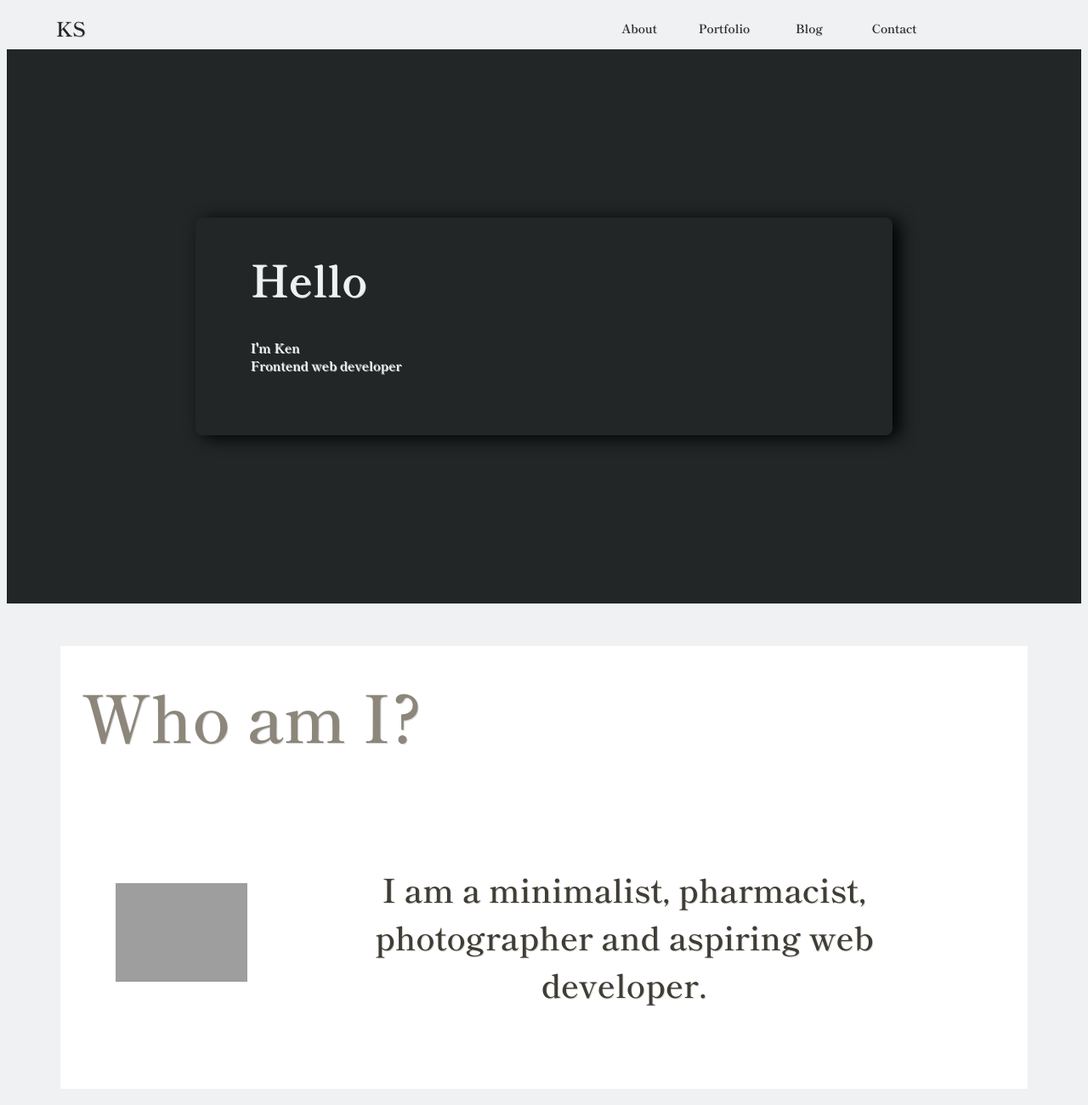
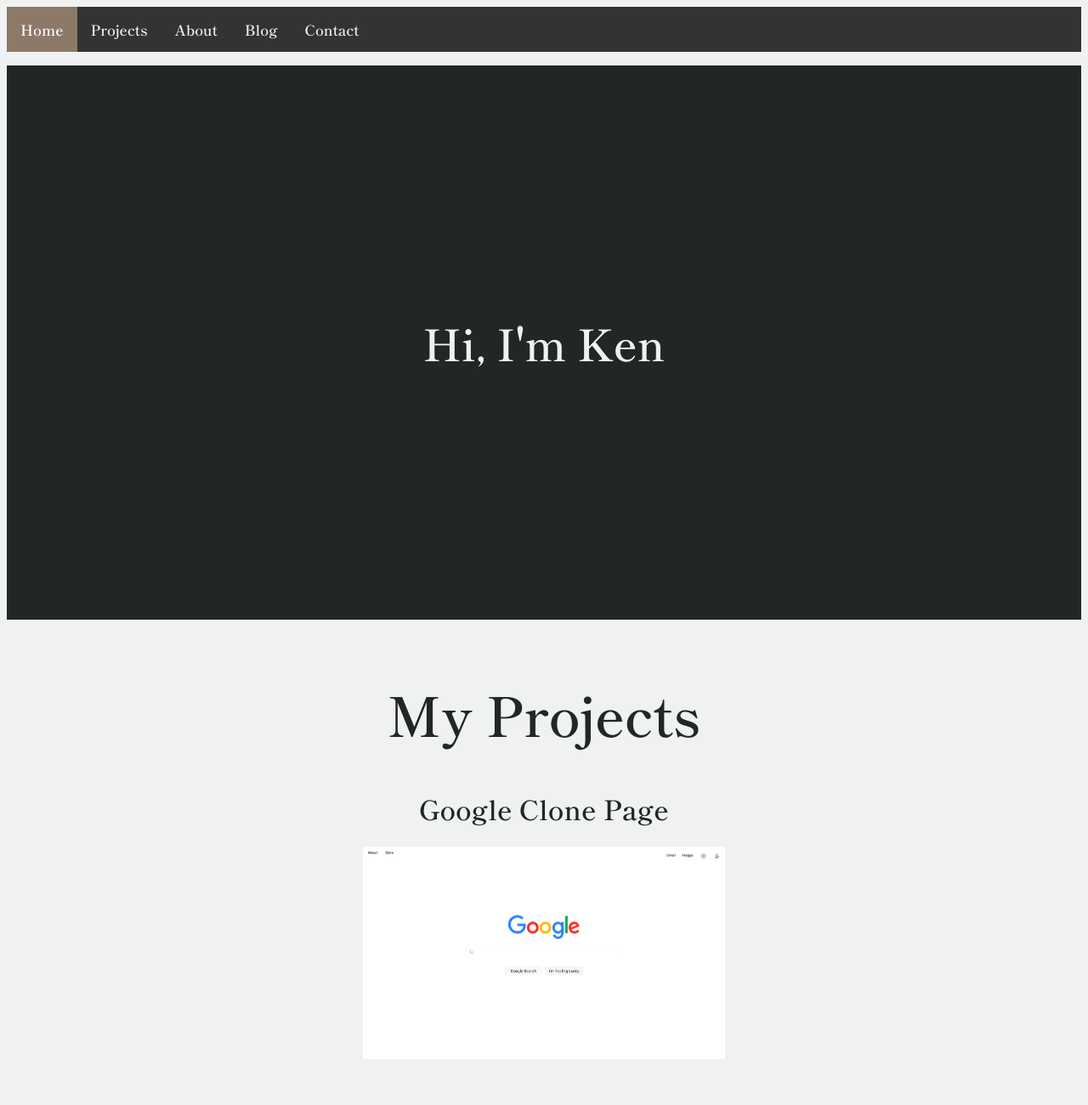
Before and after one commit to ken-steckler/mywebsite, a plain HTML site: page index.html in a window 1280 px wide. Shown: the top 1300 px of the page at 85% size. Drawn offline with Linux system fonts and the light colour scheme; grey boxes are pictures that could not be loaded.

Commit message:
First commit

```diff
--- a/index.html
+++ b/index.html
@@ -4,56 +4,46 @@
     <meta charset="utf-8">
     <link rel="preconnect" href="https://fonts.gstatic.com">
     <link href="https://fonts.googleapis.com/css2?family=Shippori+Mincho:wght@600&display=swap" rel="stylesheet">
+    <link rel="stylesheet" href="https://cdnjs.cloudflare.com/ajax/libs/font-awesome/4.7.0/css/font-awesome.min.css">
+    <script>
+    /* Toggle between adding and removing the "responsive" class to topnav when the user clicks on the icon */
+    function myFunction() {
+      var x = document.getElementById("myTopnav");
+      if (x.className === "topnav") {
+        x.className += " responsive";
+      } else {
+        x.className = "topnav";
+      }
+    }
+    </script>
     <link rel="stylesheet" href="mystyle.css">
     <title>Ken Steckler</title>
   </head>
   <body>
-    <div class="navbarwrap">
-      <div class="navbar">
-        <h3>KS</h3>
-      </div>
+
+    <div class="topnav" id="myTopnav">
+      <a href="#home" class="active">Home</a>
+      <a href="#news">Projects</a>
+      <a href="#about">About</a>
+      <a href="#blog">Blog</a>
+      <a href="#contact">Contact</a>
+      <a href="javascript:void(0);" class="icon" onclick="myFunction()">
+        <i class="fa fa-bars"></i>
+      </a>
+    </div>
 
 
-      <div class="navbarright">
-        <h3><a href="myabout.html">About</a></h3>
-      </div>
-      <div class="navbarright2">
-        <h3><a href="myportfolio.html">Portfolio</a></h3>
-      </div>
-      <div class=navbarright2>
-        <h3><a href="myblog.html">Blog</a></h3>
-      </div>
-      <div class=navbarright2>
-        <h3><a href="mycontact.html">Contact</a></h3>
-      </div>
-    </div>
 
     <div class="frontpage">
-
       <div class="boxshadow">
         <div id="frontpageintro">
-          <h1>Hello</h1>
-          <p>I'm Ken
-          <br>Frontend web developer</p>
+          <h1>Hi, I'm Ken
         </div>
       </div>
 
       </div>
     </div>
 
-    <div id="aboutme">
-      <div id="abouttitle">
-        Who am I?
-      </div>
-      <div class="aboutmecontent">
-        <div id="kenimg2">
-          <img src="images/ken2.jpg">
-        </div>
-        <div class="aboutmecontent">
-        <h2>I am a minimalist, pharmacist, photographer and aspiring web developer.</h2>
-        </div>
-      </div>
-    </div>
 
 
     <div class="title">
--- a/mystyle.css
+++ b/mystyle.css
@@ -1,62 +1,65 @@
 body {
   background-color: #F0F1F2;
   font-family: 'Shippori Mincho', serif;
-  text-shadow: 1px 1px #D9D9D9;
   color: #222626;
 }
 
-.navbarwrap {
-  display: flex;
-  background-color: #F0F1F2;
-  font-size: 12px;
-  height: 50px;
-  width: 100%;
-  align-items: center;
+/* Add a black background color to the top navigation */
+.topnav {
+ background-color: #333;
+ overflow: hidden;
 }
 
-.navbar {
-  margin-left: 2%;
-  width: 100px;
-  font-size: 20px;
-  text-align: center;
+/* Style the links inside the navigation bar */
+.topnav a {
+ float: left;
+ display: block;
+ color: #f2f2f2;
+ text-align: center;
+ padding: 14px 16px;
+ text-decoration: none;
+ font-size: 17px;
 }
 
-.navbarright {
-  margin-left: 45%;
-  width: 100px;
-  text-align: center;
+/* Change the color of links on hover */
+.topnav a:hover {
+ background-color: #ddd;
+ color: black;
 }
 
-.navbarright a:hover {
-  font-size: 15px;
+/* Add an active class to highlight the current page */
+.topnav a.active {
+ background-color: #8C7968;
+ color: white;
 }
 
-.navbarright2 {
-  width: 100px;
-  text-align: center;
+/* Hide the link that should open and close the topnav on small screens */
+.topnav .icon {
+ display: none;
 }
 
-.navbarright2 a:hover {
-  font-size: 15px;
+/* When the screen is less than 600 pixels wide, hide all links, except for the first one ("Home"). Show the link that contains should open and close the topnav (.icon) */
+@media screen and (max-width: 600px) {
+ .topnav a:not(:first-child) {display: none;}
+ .topnav a.icon {
+   float: right;
+   display: block;
+ }
 }
 
-a:link {
-  color: #222626;
-  text-decoration: none;
-}
-
-a:visited {
-  color: #222626;
-  text-decoration: none;
-}
-
-.boxshadow {
-  display: grid;
-  height: 32vh;
-  width: 64vw;
-  background: #222626;
-  box-shadow: 8px 3px 20px black;
-  border-radius: 8px;
+/* The "responsive" class is added to the topnav with JavaScript when the user clicks on the icon. This class makes the topnav look good on small screens (display the links vertically instead of horizontally) */
+@media screen and (max-width: 600px) {
+ .topnav.responsive {position: relative;}
+ .topnav.responsive a.icon {
+   position: absolute;
+   right: 0;
+   top: 0;
+ }
+ .topnav.responsive a {
+   float: none;
+   display: block;
+   text-align: left;
+ }
 }
 
 .frontpage {
@@ -64,54 +67,15 @@ a:visited {
   align-items: center;
   justify-content: center;
   background-color: #222626;
+  margin-top: 2vh;
   color: #F0F1F2;
   width: auto;
   height: 652px;
 }
 
+
 .frontpage h1{
   font-size: 51px;
-}
-
-.frontpage p{
-  font-size: 15px;
-}
-
-#frontpageintro {
-  margin-left: 5vw;
-}
-
-#aboutme {
-  background: white;
-  height: auto;
-  margin: auto;
-  margin-top: 50px;
-  width: 90%;
-  font-size: 2vw;
-}
-
-#kenimg2 img {
-  height: auto;
-  width: 70%;
-}
-
-#abouttitle {
-  font-size: 6vw;
-  color: #8C867B;
-  padding: 25px;
-}
-
-.aboutmecontent {
-  display: flex;
-  padding: 32px;
-  color: #403D35;
-  text-align: center;
-  align-items: center;
-  margin-right: 2vh;
-}
-
-#aboutmecontent-top{
-  padding-right: 35px;
 }
 
 .portfoliowork {
```
Also changed, not shown: 3 other files.
